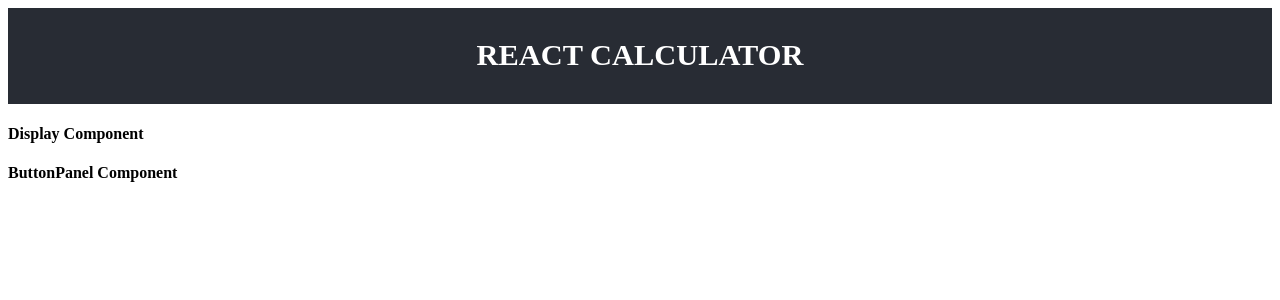
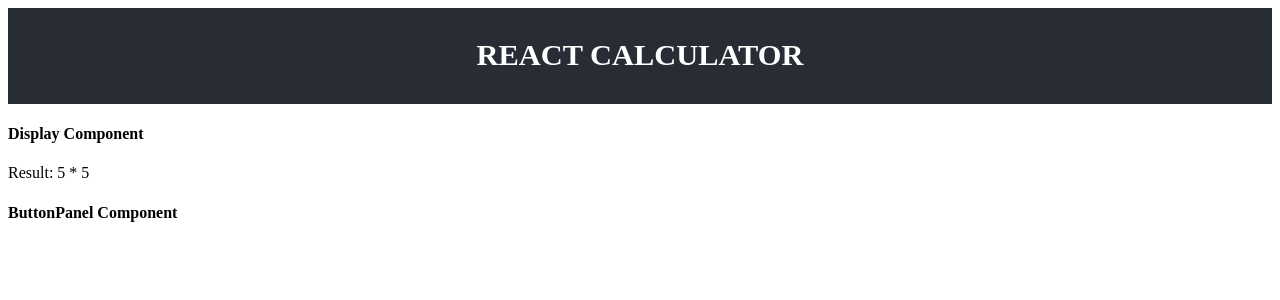
Before and after one commit to jamezjaz/React_Calculator, a React (Create React App) app: page / in a window 1280 px wide. Shown: the top 300 px of the page. Built offline with nearby package versions, Linux system fonts and the light colour scheme.

Commit message:
docs: Dispaly component accepts a result prop, prop type checked with PropTypes

```diff
--- a/src/components/App.js
+++ b/src/components/App.js
@@ -8,7 +8,7 @@ function App() {
       <header className="App-header">
         <h3>REACT CALCULATOR</h3>
       </header>
-      <Display />
+      <Display result="5 * 5" />
       <ButtonPanel />
     </>
   );
--- a/src/components/Display.js
+++ b/src/components/Display.js
@@ -1,11 +1,21 @@
 import React from 'react';
+import PropTypes from 'prop-types';
 
 const Display = props => {
+  const { result } = props;
   return (
     <div>
       <h4>Display Component</h4>
+      <p>
+        <span>Result: </span>
+        {result}
+      </p>
     </div>
   );
 };
 
+Display.propTypes = {
+  result: PropTypes.string.isRequired,
+};
+
 export default Display;
```
Also changed, not shown: 1 other file (tests, documents, lock files or other folders).
